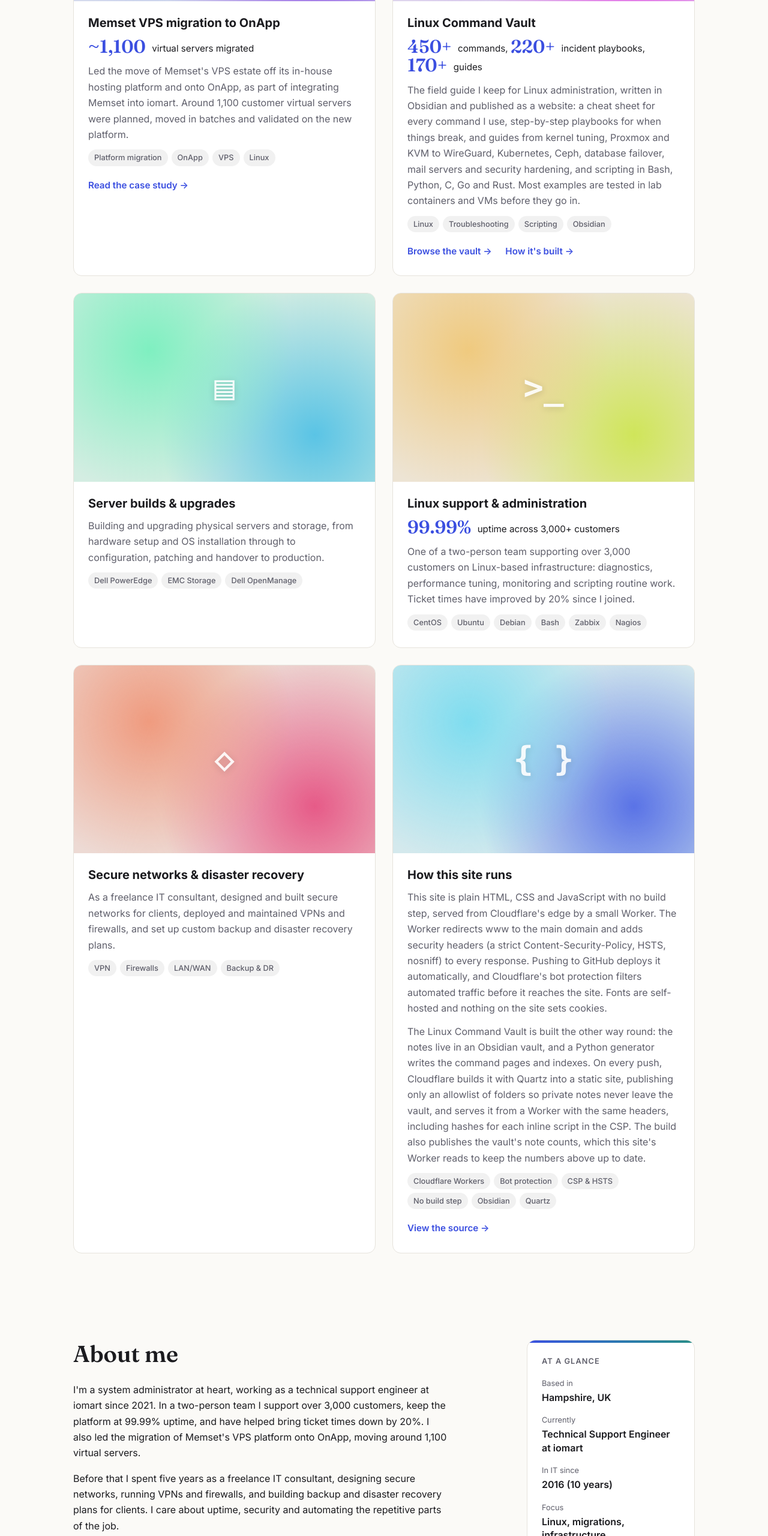
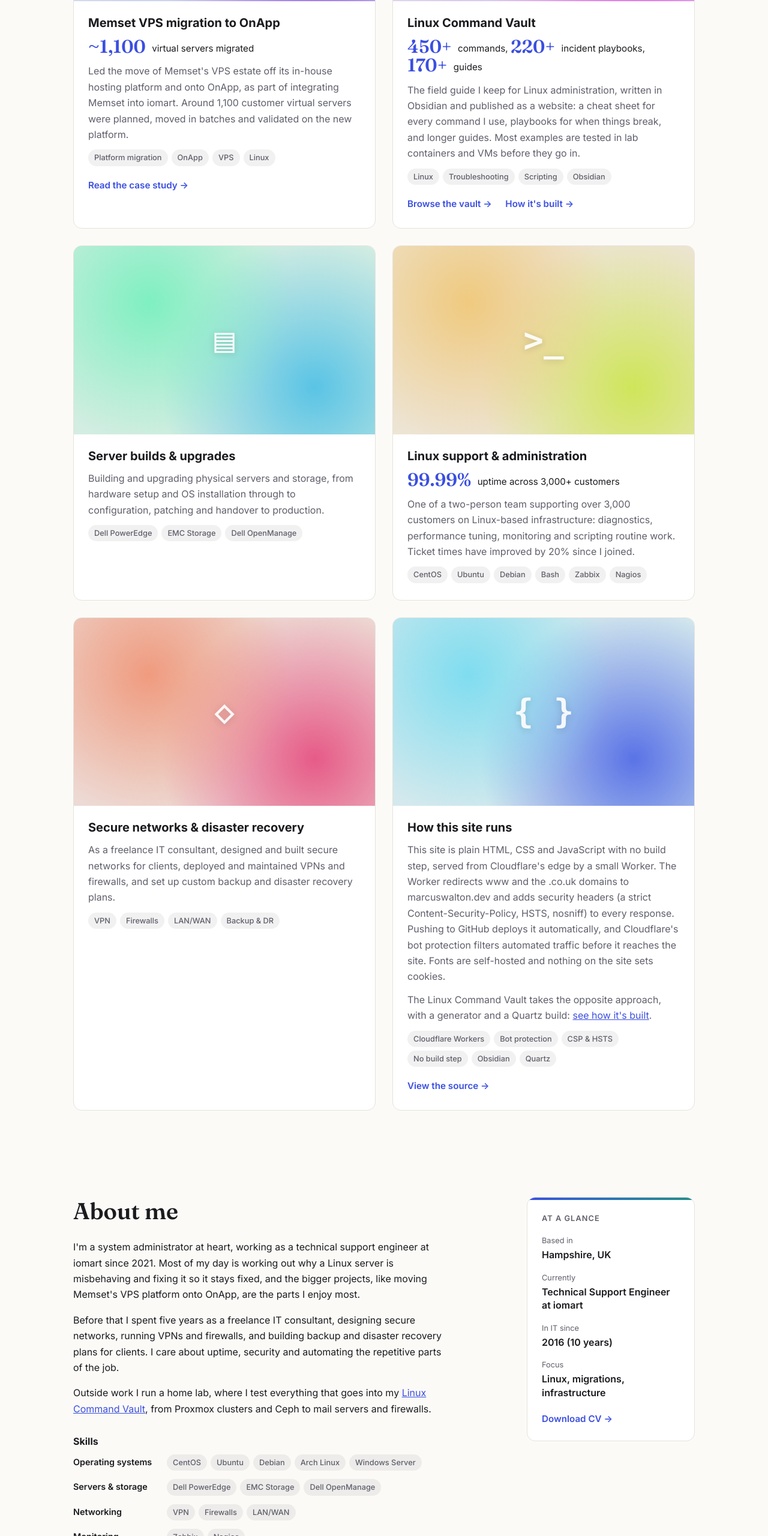
Before and after one commit to marcusw89/marcuswalton.dev, a plain HTML site: page public/index.html in a window 1280 px wide. Shown: the part 1320-3880 px from the top of the page at 60% size. Drawn offline with Linux system fonts and the light colour scheme.

Commit message:
Tighten homepage copy: less repetition, shorter cards, consistent job title
Co-Authored-By: Claude Opus 5.5 <noreply@anthropic.com>

```diff
--- a/public/index.html
+++ b/public/index.html
@@ -3,7 +3,7 @@
 <head>
   <meta charset="utf-8">
   <meta name="viewport" content="width=device-width, initial-scale=1">
-  <title>Marcus Walton — Technical Support &amp; Infrastructure Engineer</title>
+  <title>Marcus Walton — Technical Support Engineer</title>
   <meta name="description" content="Marcus Walton is a technical support engineer working on platform migrations, server builds and upgrades, Linux system administration and infrastructure engineering.">
   <link rel="canonical" href="https://marcuswalton.dev/">
   <meta name="theme-color" content="#3b4fe0">
@@ -13,7 +13,7 @@
 
   <meta property="og:type" content="website">
   <meta property="og:url" content="https://marcuswalton.dev/">
-  <meta property="og:title" content="Marcus Walton — Technical Support &amp; Infrastructure Engineer">
+  <meta property="og:title" content="Marcus Walton — Technical Support Engineer">
   <meta property="og:description" content="Linux server infrastructure, platform migrations, server builds and upgrades.">
   <meta property="og:image" content="https://marcuswalton.dev/og.png">
   <meta property="og:image:width" content="1200">
@@ -115,7 +115,7 @@
           <div class="project-body">
             <h3>Linux Command Vault</h3>
             <p class="stat"><strong data-vault-stat="commands">450+</strong> commands, <strong data-vault-stat="playbooks">220+</strong> incident playbooks, <strong data-vault-stat="guides">170+</strong> guides</p>
-            <p>The field guide I keep for Linux administration, written in Obsidian and published as a website: a cheat sheet for every command I use, step-by-step playbooks for when things break, and guides from kernel tuning, Proxmox and KVM to WireGuard, Kubernetes, Ceph, database failover, mail servers and security hardening, and scripting in Bash, Python, C, Go and Rust. Most examples are tested in lab containers and VMs before they go in.</p>
+            <p>The field guide I keep for Linux administration, written in Obsidian and published as a website: a cheat sheet for every command I use, playbooks for when things break, and longer guides. Most examples are tested in lab containers and VMs before they go in.</p>
             <ul class="tags"><li>Linux</li><li>Troubleshooting</li><li>Scripting</li><li>Obsidian</li></ul>
             <p class="project-links"><a href="https://linux.marcuswalton.dev">Browse the vault</a> <a href="/work/linux-vault">How it's built</a></p>
           </div>
@@ -153,8 +153,8 @@
           <div class="thumb thumb-icon" style="--h1: 190; --h2: 230;" aria-hidden="true">{ }</div>
           <div class="project-body">
             <h3>How this site runs</h3>
-            <p>This site is plain HTML, CSS and JavaScript with no build step, served from Cloudflare's edge by a small Worker. The Worker redirects www to the main domain and adds security headers (a strict Content-Security-Policy, HSTS, nosniff) to every response. Pushing to GitHub deploys it automatically, and Cloudflare's bot protection filters automated traffic before it reaches the site. Fonts are self-hosted and nothing on the site sets cookies.</p>
-            <p>The Linux Command Vault is built the other way round: the notes live in an Obsidian vault, and a Python generator writes the command pages and indexes. On every push, Cloudflare builds it with Quartz into a static site, publishing only an allowlist of folders so private notes never leave the vault, and serves it from a Worker with the same headers, including hashes for each inline script in the CSP. The build also publishes the vault's note counts, which this site's Worker reads to keep the numbers above up to date.</p>
+            <p>This site is plain HTML, CSS and JavaScript with no build step, served from Cloudflare's edge by a small Worker. The Worker redirects www and the .co.uk domains to marcuswalton.dev and adds security headers (a strict Content-Security-Policy, HSTS, nosniff) to every response. Pushing to GitHub deploys it automatically, and Cloudflare's bot protection filters automated traffic before it reaches the site. Fonts are self-hosted and nothing on the site sets cookies.</p>
+            <p>The Linux Command Vault takes the opposite approach, with a generator and a Quartz build: <a href="/work/linux-vault">see how it's built</a>.</p>
             <ul class="tags"><li>Cloudflare Workers</li><li>Bot protection</li><li>CSP &amp; HSTS</li><li>No build step</li><li>Obsidian</li><li>Quartz</li></ul>
             <p class="project-links"><a href="https://github.com/marcusw89/marcuswalton.dev">View the source</a></p>
           </div>
@@ -166,8 +166,9 @@
     <section id="about" class="section container about">
       <div>
         <h2>About me</h2>
-        <p>I'm a system administrator at heart, working as a technical support engineer at iomart since 2021. In a two-person team I support over 3,000 customers, keep the platform at 99.99% uptime, and have helped bring ticket times down by 20%. I also led the migration of Memset's VPS platform onto OnApp, moving around 1,100 virtual servers.</p>
+        <p>I'm a system administrator at heart, working as a technical support engineer at iomart since 2021. Most of my day is working out why a Linux server is misbehaving and fixing it so it stays fixed, and the bigger projects, like moving Memset's VPS platform onto OnApp, are the parts I enjoy most.</p>
         <p>Before that I spent five years as a freelance IT consultant, designing secure networks, running VPNs and firewalls, and building backup and disaster recovery plans for clients. I care about uptime, security and automating the repetitive parts of the job.</p>
+        <p>Outside work I run a home lab, where I test everything that goes into my <a href="https://linux.marcuswalton.dev">Linux Command Vault</a>, from Proxmox clusters and Ceph to mail servers and firewalls.</p>
         <h3 class="skills-title">Skills</h3>
         <dl class="skill-groups">
           <div><dt>Operating systems</dt><dd><ul class="tags"><li>CentOS</li><li>Ubuntu</li><li>Debian</li><li>Arch Linux</li><li>Windows Server</li></ul></dd></div>
--- a/public/sitemap.xml
+++ b/public/sitemap.xml
@@ -1,6 +1,6 @@
 <?xml version="1.0" encoding="UTF-8"?>
 <urlset xmlns="http://www.sitemaps.org/schemas/sitemap/0.9">
-  <url><loc>https://marcuswalton.dev/</loc><lastmod>2026-11-25</lastmod></url>
+  <url><loc>https://marcuswalton.dev/</loc><lastmod>2026-11-26</lastmod></url>
   <url><loc>https://marcuswalton.dev/work/memset-migration</loc><lastmod>2026-11-16</lastmod></url>
   <url><loc>https://marcuswalton.dev/work/linux-vault</loc><lastmod>2026-11-25</lastmod></url>
 </urlset>
```
